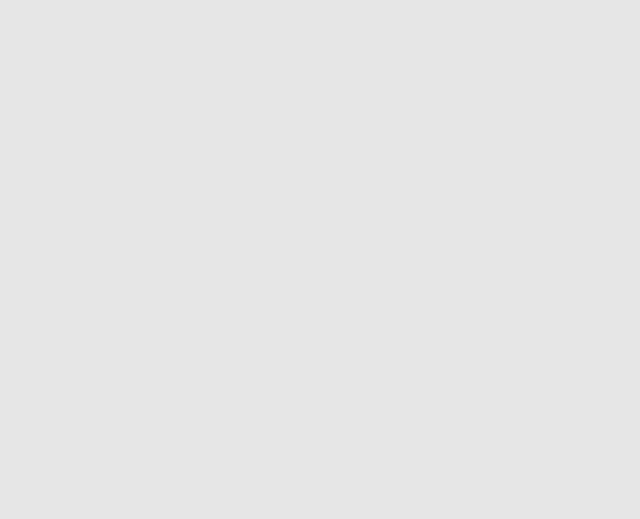
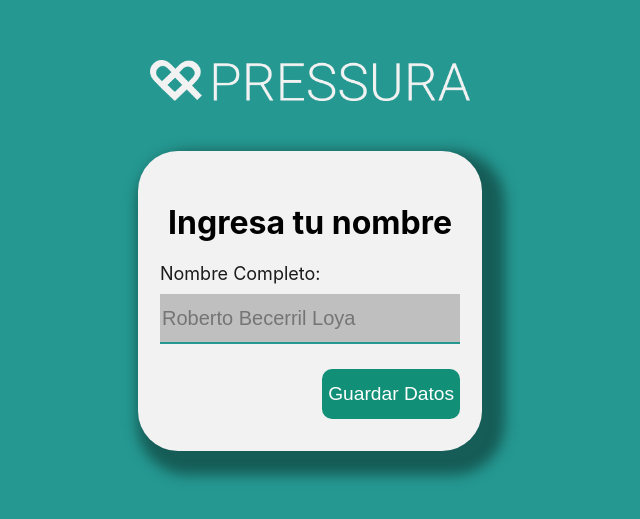
Before and after one commit to Erick2929/PressuraWebAppReact, a React (Create React App) app: page /register-data in a window 1280 px wide. Before the commit this address had no page. Shown: the part 137-656 px from the top of the page, without its empty margins (330-970 px from the left). Built offline with nearby package versions, Linux system fonts and the light colour scheme; no server answers.

Commit message:
Firestore works, pending name show in profile card

```diff
--- a/src/App.css
+++ b/src/App.css
@@ -67,7 +67,7 @@ html{
 .sub-main {
   display: flex;
   justify-content: center;
-  min-height: 450px;
+  min-height: 300px;
   min-width: 43vh;
   box-shadow: 11px 12px 13px 12px #165c57;
   align-self: center;
@@ -172,3 +172,9 @@ a{
     justify-content: space-between;
     flex-direction: row;
  }
+ .button-group-end{
+  display: flex;
+  padding-top: 25px;
+  justify-content: end;
+  flex-direction: row;
+}
--- a/src/App.js
+++ b/src/App.js
@@ -6,6 +6,7 @@ import PatientsCard from './components/PatientsCard'
 import InfoCard from './components/InfoCard'
 import MainView from './components/MainView';
 import { Route, Routes } from 'react-router-dom'
+import RegisterData from './components/RegisterData';
 function App() {
 
 
@@ -14,6 +15,7 @@ function App() {
       <Route path='/' element={<LoginForm></LoginForm>} ></Route>
       <Route path='/signin' element={<Register></Register>} ></Route>
       <Route path='/mainView' element={<MainView></MainView>} ></Route>
+      <Route path='/register-data' element={<RegisterData></RegisterData>} ></Route>
     </Routes>
   );
 }
--- a/src/components/ProfileCard.js
+++ b/src/components/ProfileCard.js
@@ -1,13 +1,51 @@
+import { onAuthStateChanged } from "firebase/auth";
+import { doc, getDoc } from "firebase/firestore";
+import { useEffect, useState } from "react";
 import profile from "../assets/imgs/icon-profile.svg";
+import { auth, db } from "../firebase";
 import Card from "./Card";
 import "./ProfileCard.css";
 
 const ProfileCard = ({ ref }) => {
+
+  const [user, setUser] = useState('');
+  const [userUid, setUserUid] = useState('');
+  const [userName, setUserName] = useState('');
+
+
+
+  useEffect(() => {
+    onAuthStateChanged(auth, (userSession) => {
+        if(userSession !== null){
+          setUser(userSession.email)
+          setUserUid(userSession.uid)
+          console.log(userSession.email,' ha entrado a main view')
+          console.log(userSession.uid,' <- Uid')
+          //console.log(userUid,' <- Uid1')
+        }
+        else{
+            console.log('no hay cuenta logeada ')
+        }
+    })
+
+  },[])
+/*
+  const docRef = doc(db, "Doctor", userUid , 'Nombre');
+
+
+  const readUsers = async () => {
+    const docSnap = await getDoc(docRef);
+    setUserName(docSnap);
+    console.log(docSnap, '<- este es el nombre')
+  }
+ */
   return (
     <Card className="profile-card" ref={ref}>
       <img src={profile} width="60%" />
-      <h3>Pilar Taboada Domingo</h3>
+      <h3>{user}</h3>
       <ul>
+      <li className="title">Nombre</li>
+        <li>(000) 000 00 00</li>
         <li className="title">Teléfono</li>
         <li>(000) 000 00 00</li>
         <li className="title">Consultoria</li>
--- a/src/components/Register.js
+++ b/src/components/Register.js
@@ -19,6 +19,7 @@ export default function Register() {
     const cuentasDoc = collection(db, "Doctor");
 
     const crearDoctor = async () => {
+        console.log('se crea doc')
         await setDoc(doc(cuentasDoc, userUid), {
             CorreoElectronico: user,
             IDDoctor: "",
@@ -75,7 +76,7 @@ export default function Register() {
             const user = await createUserWithEmailAndPassword(auth,loginEmail,loginPassword);
             //setUser(user)
             console.log(user.uid);
-            alert('Su cuenta ha sido creada con exito!');
+            navigate('/register-data')
         }
 
         catch (error){
@@ -102,7 +103,7 @@ export default function Register() {
 
             <div>
 
-                <div style={ {padding:'10px'} }>
+                <div style={ {padding:'10px',minWidth:'40vh'} }>
                     <div style={{paddingTop: '20px'}}>
                         <h1>Registrate</h1>
                     </div>
@@ -145,11 +146,7 @@ export default function Register() {
                         onClick={signup}>
                             Registrate
                         </button>
-                        <button
-                        className="login-button"
-                        onClick={crearDoctor}>
-                            Prueba
-                        </button>
+
                         <button
                         onClick={ingresarConGoogle}
                         className="login-button-google">Registrate Con Google</button>
--- /dev/null
+++ b/src/components/RegisterData.js
@@ -0,0 +1,133 @@
+import { onAuthStateChanged } from 'firebase/auth';
+import { collection, doc, setDoc } from 'firebase/firestore';
+import React, { useEffect, useState } from 'react'
+import { useNavigate } from 'react-router-dom';
+import { db, auth } from "../firebase";
+import logo from '../assets/imgs/pressura-logotitle-white.png'
+
+export default function RegisterData() {
+
+
+    const navigate = useNavigate();
+    const [name, setName] = useState('')
+    const [iDDoctor, setIDDoctor] = useState('')
+    const [iDDoctorConf, setIDDoctorConf] = useState('')
+    const [user, setUser] = useState({});
+    const [userUid, setUserUid] = useState({});
+    const cuentasDoc = collection(db, "Doctor");
+
+    const crearDoctor = async () => {
+        console.log('se crea doc')
+        await setDoc(doc(cuentasDoc, userUid), {
+            CorreoElectronico: user,
+            IDDoctor: "",
+            Nombre: user,
+            Pacientes: [""]
+        });
+    }
+
+    const crearDoctor1 = async () => {
+
+        console.log('se va a crear cuenta');
+
+
+        try{
+            console.log('se crea doc')
+            await setDoc(doc(cuentasDoc, userUid), {
+                CorreoElectronico: user,
+                IDDoctor: user,
+                Nombre: name,
+                Pacientes: [""]
+            });
+            alert('Su cuenta ha sido creada con exito!');
+            navigate('/')
+        }
+
+        catch (error){
+            alert(error.message);
+        }
+
+    }
+
+    useEffect(() => {
+        onAuthStateChanged(auth, (userSession) => {
+            if(userSession !== null){
+                console.log('vvvv esta es la cuenta Ya en Register data')
+                console.log(userSession.email)
+                setUser(userSession.email)
+                setUserUid(userSession.uid)
+            }
+            else{
+                console.log('no hay cuenta logeada ')
+            }
+        })
+    },[])
+
+
+    const changeName = (event) => {
+        setName(event.target.value);
+        console.log(event.target.value)
+    }
+
+    const changeIDDoctor = (event) => {
+        setIDDoctor(event.target.value);
+        console.log(event.target.value)
+    }
+    const changeIDDoctorConf = (event) => {
+        setIDDoctorConf(event.target.value);
+        console.log(event.target.value)
+    }
+
+    return (
+        <div className="main">
+
+            <div className='imgs'>
+                <img src={logo} className='logo' ></img>
+            </div>
+
+            <div className="sub-main">
+
+                <div>
+
+                    <div style={ {padding:'10px', minWidth:'40vh'}}>
+                        <div style={{paddingTop: '20px'}}>
+                            <h1>Ingresa tu nombre</h1>
+                        </div>
+
+                        <div className='login-label-1'>
+                            Nombre Completo:
+                        </div>
+
+                        <div className="second-input">
+                            <input type="text" placeholder="Roberto Becerril Loya" className="name"
+                            value={name}
+                            onChange={changeName}
+                             />
+                        </div>
+
+
+
+                        <div className='button-group-end'>
+
+                            <button
+                            className="login-button"
+                            onClick={crearDoctor1}>
+                                Guardar Datos
+                            </button>
+
+
+                        </div>
+
+                        <div className="link" style={{paddingTop: '20px'}}>
+
+                        </div>
+
+
+                    </div>
+                </div>
+
+
+            </div>
+        </div>
+      )
+}
```
